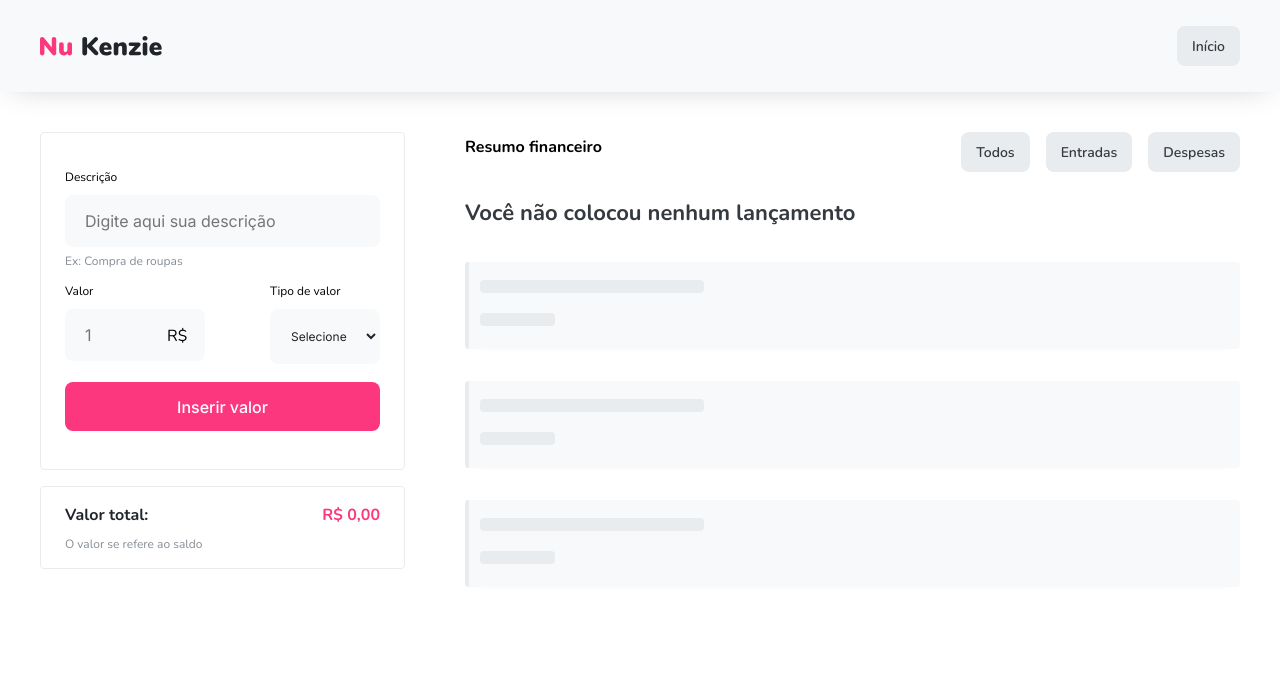
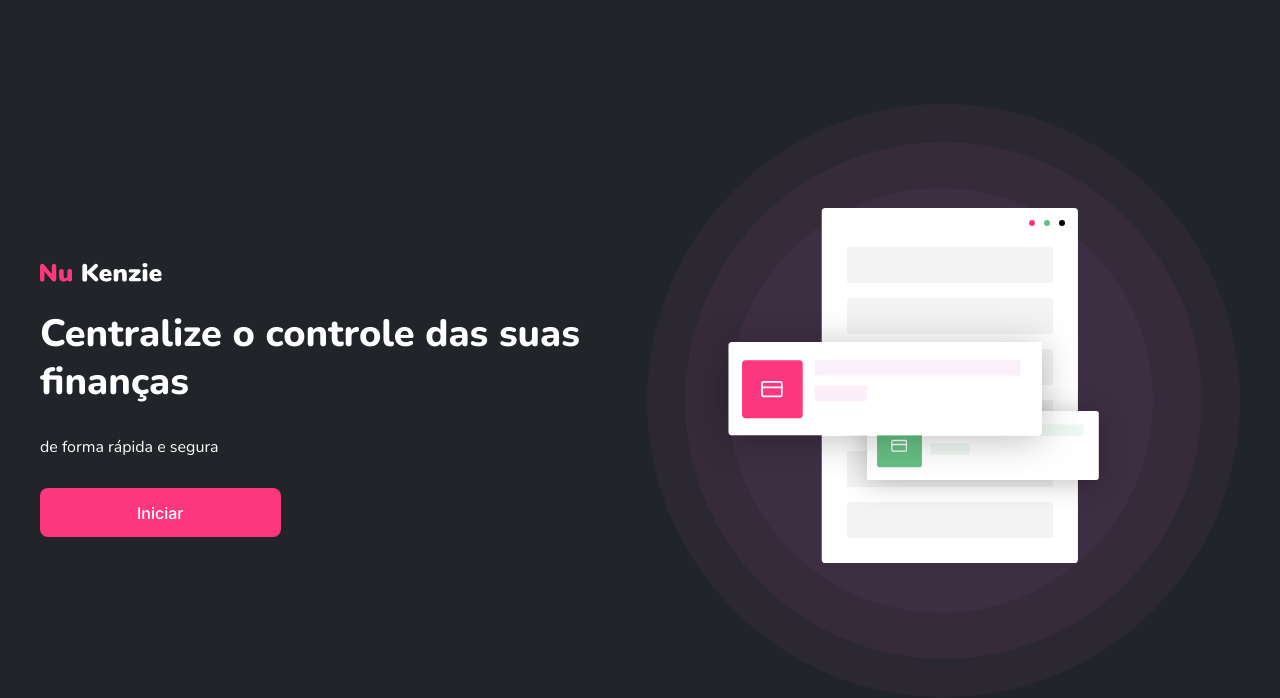
Before and after one commit to matheuscdd/nukenziematheus, a React (Create React App) app: page / in a window 1280 px wide. Shown: the top 698 px of the page. Built offline with nearby package versions, Linux system fonts and the light colour scheme.

Commit message:
finish redirect

```diff
--- a/src/App.jsx
+++ b/src/App.jsx
@@ -3,13 +3,20 @@
 import './globalStyles.css';
 import Landing from './pages/Landing';
 import Home from './pages/Home';
+import { useState } from 'react';
 
 function App() {
+  const [currentPage, setCurrentPage] = useState('land');
+  function changePage() {
+    currentPage === 'land'? setCurrentPage('home') : setCurrentPage('land');
+  }
   return (
     <div className='App'>
-
-        {/* <Landing/> */}
-        <Home/>
+        {
+          currentPage === 'land'?
+          <Landing action={changePage}/> :
+          <Home action={changePage}/>
+        }
     </div>
   );
 };
--- a/src/components/BtnGreyColor/index.jsx
+++ b/src/components/BtnGreyColor/index.jsx
@@ -3,7 +3,7 @@
 function BtnGreyColor({content, action}) {
     return (
         <div>
-            <button className='btn-grey-color'>
+            <button className='btn-grey-color' onClick={() => action(content)}>
                 {content}
             </button>
         </div>
--- a/src/components/BtnMainColor/index.jsx
+++ b/src/components/BtnMainColor/index.jsx
@@ -3,7 +3,7 @@
 function BtnMainColor({content, action}) {
     return (
         <div>
-            <button className='btn-main-color' onClick={() => action}>
+            <button className='btn-main-color' onClick={() => action()}>
                 {content}
             </button>
         </div>
--- a/src/components/CategoryChoice/index.jsx
+++ b/src/components/CategoryChoice/index.jsx
@@ -1,7 +1,7 @@
 import './styles.css';
 import BtnGreyColor from '../BtnGreyColor';
 
-function CategoryChoice() {
+function CategoryChoice({action}) {
     const btnsNames = ['Todos', 'Entradas', 'Despesas'];
     return (
         <div className='category-choice'>
@@ -9,7 +9,7 @@
             <div className='category-choice-btns'>
                 {
                     btnsNames.map((name, index) =>
-                    <BtnGreyColor content={name} key={index}/>
+                    <BtnGreyColor content={name} key={index} action={action}/>
                     )
                 }
             </div>
--- a/src/components/HeadHome/index.jsx
+++ b/src/components/HeadHome/index.jsx
@@ -3,12 +3,12 @@
 import logo from './../../assets/images/logoDark.svg';
 
 
-function HeadHome() {
+function HeadHome({fun}) {
     return (
         <header>
                 <div className='container home-head'>
                     <img src={logo} alt='nu kenzie' className='logo'/>
-                    <BtnGreyColor content='Início'/>
+                    <BtnGreyColor content='Início' action={() => fun()}/>
                 </div>
         </header>
     );
--- a/src/components/LandInfo/index.jsx
+++ b/src/components/LandInfo/index.jsx
@@ -2,13 +2,13 @@
 import BtnMainColor from '../BtnMainColor';
 import logo from './../../assets/images/logoLight.svg';
 
-function LandInfo() {
+function LandInfo({fun}) {
     return (
         <section className='land-info'>
             <img src={logo} alt="nu kenzie" className='logo'/>
             <h1>Centralize o controle das suas finanças</h1>
             <legend>de forma rápida e segura</legend>
-            <BtnMainColor content="Iniciar"/>
+            <BtnMainColor content="Iniciar" action={() => fun()}/>
         </section>
     );
 };
--- a/src/pages/Home/index.jsx
+++ b/src/pages/Home/index.jsx
@@ -7,15 +7,14 @@
 import { useState } from 'react';
 
 
-function Home() {
+function Home({action}) {
 
     const [title, setTitle] = useState('');
     const [price, setPrice] = useState('');
     const [choice, setChoice] = useState('');
     const [entries, setEntries] = useState([]);
     const [justPrices, setJustPrices] = useState([]);
-
-
+    const [currentList, setCurrentList] = useState([]);
 
     function addValue() {
         if (choice === '' || title === '' || price === '') {
@@ -28,22 +27,19 @@
             'uuid': Math.random()
         };
         if (choice === 'expense') {
-            let num = entry.price * -1
-            entry.price = num
-        }
+            let num = entry.price * -1;
+            entry.price = num;
+        };
         setJustPrices([...justPrices, entry.price]);
-
         setEntries([...entries, entry]);
 
     };
 
+    function handleSubmit(event) {
 
-
-
-    function handleSubmit(event) {
         event.preventDefault();
         addValue();
-        console.log(entries)
+        console.log(entries);
     };
 
     function deleteThis(identifier) {
@@ -54,11 +50,25 @@
         setEntries([...copysEntries]);
         const listOnlyNum = copysEntries.map(({price}) => price);
         setJustPrices([...listOnlyNum]);
+        setCurrentList([...copysEntries])
+    };
+
+    function renderJust(name) {
+
+        if (name === 'Todos') {
+            setCurrentList([...entries]);
+        } else if (name === 'Entradas') {
+            let listIncomes = entries.filter(({choice}) => choice === 'income');
+            setCurrentList([...listIncomes]);
+        } else if (name === 'Despesas') {
+            let listExpenses = entries.filter(({choice}) => choice === 'expense');
+            setCurrentList([...listExpenses]);
+        };
     };
 
     return (
         <div className='home-page'>
-            <HeadHome/>
+            <HeadHome fun={() => action()}/>
             <main className='container main-content'>
                 <section className='home-new-and-status'>
                     <InsertEntry setTitle={setTitle} setPrice={setPrice} setChoice={setChoice} handleSubmit={handleSubmit}/>
@@ -68,8 +78,8 @@
 
                 </section>
                 <section className='home-categories-and-entries'>
-                    <CategoryChoice/>
-                    <AncientEntries entriesList={entries} action={deleteThis}/>
+                    <CategoryChoice action={renderJust}/>
+                    <AncientEntries entriesList={currentList} action={deleteThis}/>
                 </section>
             </main>
         </div>
--- a/src/pages/Landing/index.jsx
+++ b/src/pages/Landing/index.jsx
@@ -2,11 +2,11 @@
 import LandInfo from '../../components/LandInfo';
 import LandImg from '../../components/LandImg';
 
-function Landing() {
+function Landing({action}) {
     return (
         <div className='land-page'>
             <main className='container land-main'>
-                <LandInfo/>
+                <LandInfo fun={() => action()}/>
                 <LandImg/>
             </main>
         </div>
```
